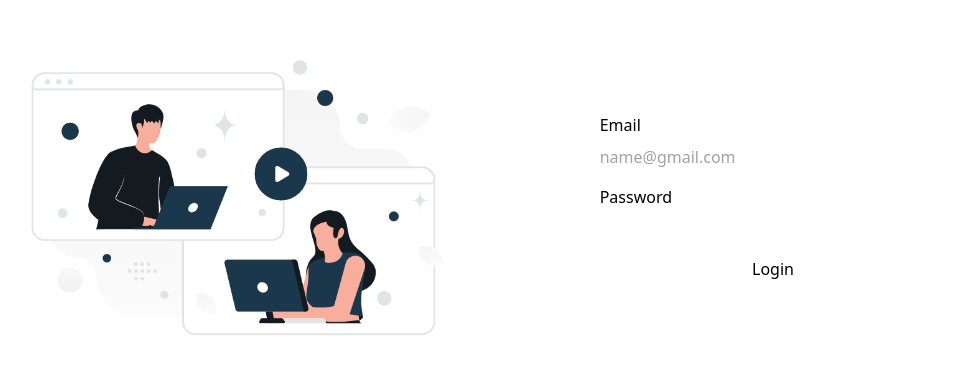
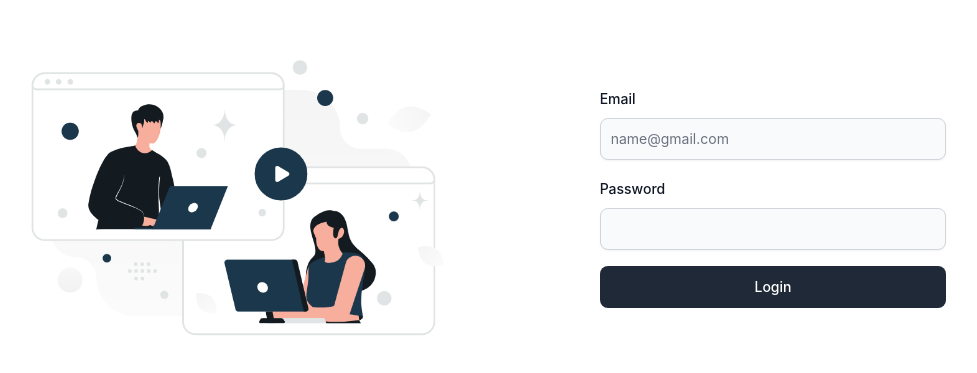
Before and after one commit to AsmaRasheed99/Academic-Portal, a React (Create React App) app in the folder client/: page /login in a window 1280 px wide. Shown: the part 163-536 px from the top of the page, without its empty margins (187-1164 px from the left). Built offline with nearby package versions, Linux system fonts and the light colour scheme.

Commit message:
packages update

```diff
--- a/client/package.json
+++ b/client/package.json
@@ -3,14 +3,17 @@
   "version": "0.1.0",
   "private": true,
   "dependencies": {
+    "@material-tailwind/react": "^2.0.1",
     "@testing-library/jest-dom": "^5.17.0",
     "@testing-library/react": "^13.4.0",
     "@testing-library/user-event": "^13.5.0",
     "axios": "^1.7.2",
-    "dotenv": "^16.4.5",
+    "flowbite-react": "^0.9.0",
+    "jsonwebtoken": "^9.0.2",
     "react": "^18.3.1",
     "react-dom": "^18.3.1",
     "react-scripts": "5.0.1",
+    "sweetalert2": "^11.11.1",
     "web-vitals": "^2.1.4"
   },
   "scripts": {
--- a/client/tailwind.config.js
+++ b/client/tailwind.config.js
@@ -1,10 +1,57 @@
+
+const flowbite = require("flowbite-react/tailwind");
+
 /** @type {import('tailwindcss').Config} */
 module.exports = {
   content: [
     "./src/**/*.{js,jsx,ts,tsx}",
+    flowbite.content(),
   ],
   theme: {
-    extend: {},
+    extend: {
+      colors: {
+        primary: {"50":"#eff6ff","100":"#dbeafe","200":"#bfdbfe","300":"#93c5fd","400":"#60a5fa","500":"#3b82f6","600":"#2563eb","700":"#1d4ed8","800":"#1e40af","900":"#1e3a8a","950":"#172554"}
+      }
+    },
+    fontFamily: {
+      'body': [
+    'Inter',
+    'ui-sans-serif',
+    'system-ui',
+    '-apple-system',
+    'system-ui',
+    'Segoe UI',
+    'Roboto',
+    'Helvetica Neue',
+    'Arial',
+    'Noto Sans',
+    'sans-serif',
+    'Apple Color Emoji',
+    'Segoe UI Emoji',
+    'Segoe UI Symbol',
+    'Noto Color Emoji'
+  ],
+      'sans': [
+    'Inter',
+    'ui-sans-serif',
+    'system-ui',
+    '-apple-system',
+    'system-ui',
+    'Segoe UI',
+    'Roboto',
+    'Helvetica Neue',
+    'Arial',
+    'Noto Sans',
+    'sans-serif',
+    'Apple Color Emoji',
+    'Segoe UI Emoji',
+    'Segoe UI Symbol',
+    'Noto Color Emoji'
+  ]
+    }
   },
-  plugins: [],
-}
+  plugins: [
+    // ...
+    flowbite.plugin(),
+  ],
+};
```
Also changed, not shown: 2 other files (tests, documents, lock files or other folders).
